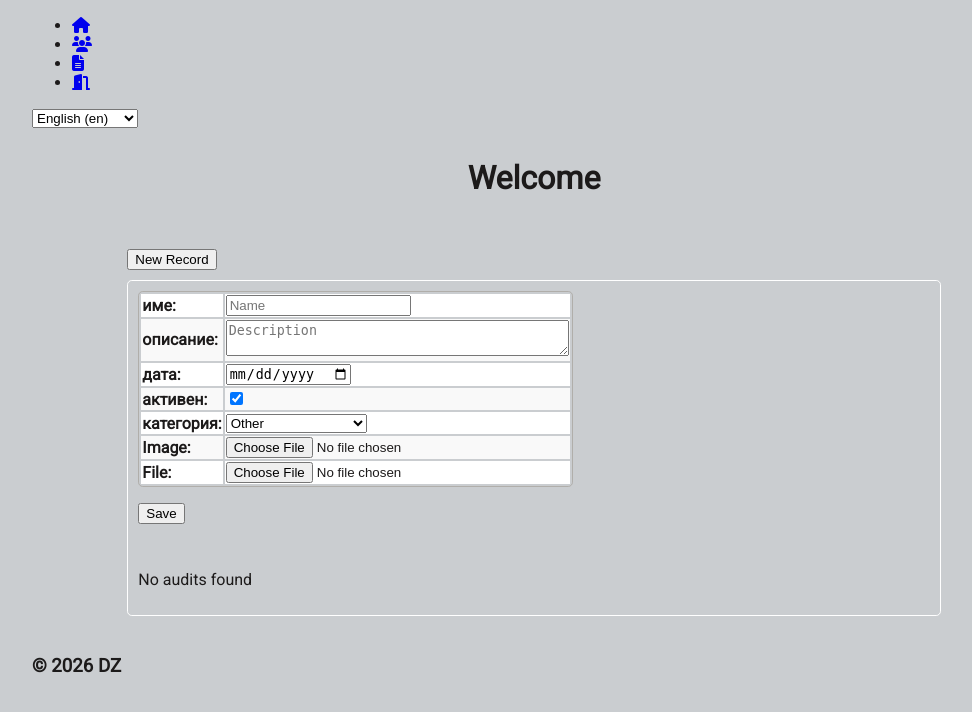
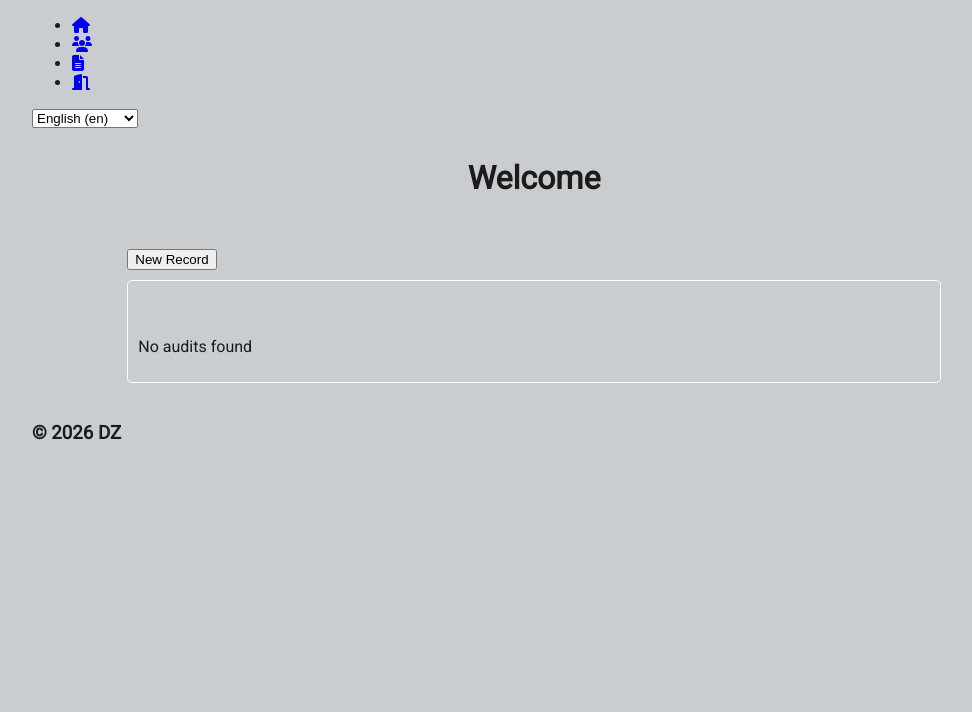
Before and after one commit to Sunzheini/ohmi_audit, a Django app: page / in a window 1280 px wide. Shown: the top 712 px of the page, without its empty margins (106-1078 px from the left). Run offline with Django 5.2, Linux system fonts and the light colour scheme; the visitor is signed in with stand-in values (Sample User, id 1); data that the repository does not hold is empty; parts of the project's set-up code (start-up, migrations or seed data) failed here and were passed over; some libraries are stand-ins or nearby versions.

Commit message:
Update form visibility handling in content_container.html and views.py; modify form display style and context variable for improved dynamic behavior

```diff
--- a/ohmi_audit/main_app/views.py
+++ b/ohmi_audit/main_app/views.py
@@ -82,7 +82,7 @@ class IndexView(LoginRequiredMixin, BaseView):
             'data_for_content_container_wrapper_bottom': audits,
 
             'card_button_1_name': _('New Record'), # Mark for translation
-            'is_form_hidden': True,
+            'form_visibility': "none",
         }
         return context
 
--- a/templates/includes/content_container.html
+++ b/templates/includes/content_container.html
@@ -3,7 +3,8 @@
 <div class="content-container-wrapper">
     <div class="content-container-wrapper-top">
         {% if data_for_content_container_wrapper_top %}
-            <form method="POST" enctype="multipart/form-data" id="custom_form">
+            <form method="POST" enctype="multipart/form-data" id="custom_form" style="display: {{ form_visibility|default:'block' }};"
+            >
                 {% csrf_token %}
                 <table>
                     {% for field in data_for_content_container_wrapper_top %}
```
